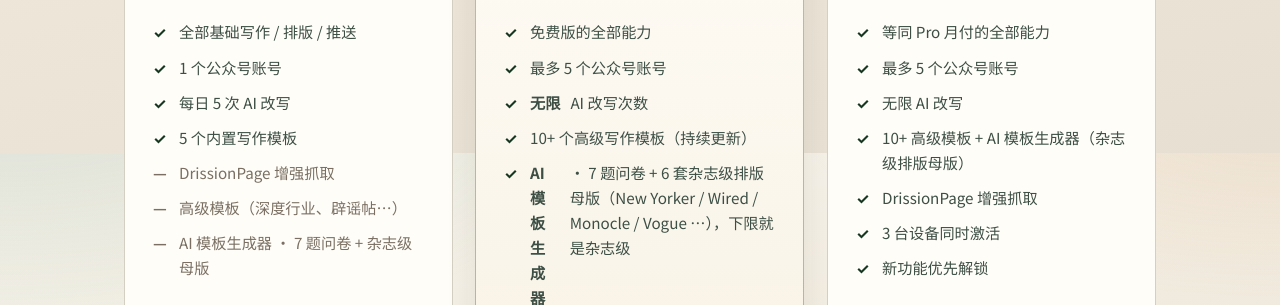
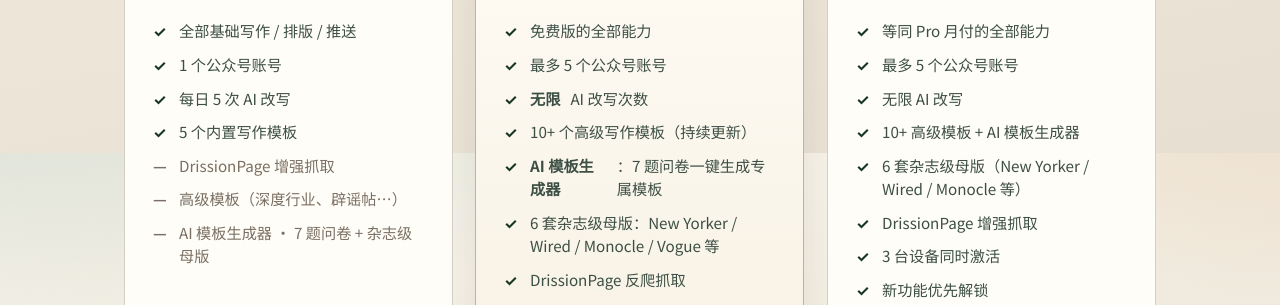
Before and after one commit to JUNSHENG428/gzhtool, a website with bundled scripts: page site/pricing.html in a window 1280 px wide. Shown: the part 647-952 px from the top of the page. Built offline with nearby package versions, Linux system fonts and the light colour scheme.

Commit message:
fix(site): pricing 长 li 在窄列竖排成单字 + 文案拆短
flex item 默认 min-width:auto 不允许收缩到内容以下，
中英混排长串触发逐字竖排（截图里"AI 模板生成器"被切成单字列）。
两手修复：
- .price-list li 加 min-width:0 + word-break:break-word + overflow-wrap:anywhere
- 把 75 字的 Pro 月付特性条拆成两条短 li，年付同步对齐

Made-with: Cursor

```diff
--- a/site/assets/css/site.css
+++ b/site/assets/css/site.css
@@ -588,6 +588,10 @@ code {
   display: flex;
   align-items: flex-start;
   gap: 10px;
+  min-width: 0;
+  line-height: 1.55;
+  word-break: break-word;
+  overflow-wrap: anywhere;
 }
 
 .price-list li::before {
--- a/site/pricing.html
+++ b/site/pricing.html
@@ -80,7 +80,8 @@
               <li>最多 5 个公众号账号</li>
               <li><strong>无限</strong> AI 改写次数</li>
               <li>10+ 个高级写作模板（持续更新）</li>
-              <li><strong>AI 模板生成器</strong> · 7 题问卷 + 6 套杂志级排版母版（New Yorker / Wired / Monocle / Vogue …），下限就是杂志级</li>
+              <li><strong>AI 模板生成器</strong>：7 题问卷一键生成专属模板</li>
+              <li>6 套杂志级母版：New Yorker / Wired / Monocle / Vogue 等</li>
               <li>DrissionPage 反爬抓取</li>
               <li>3 台设备同时激活</li>
               <li>邮件 / 群优先支持</li>
@@ -99,7 +100,8 @@
               <li>等同 Pro 月付的全部能力</li>
               <li>最多 5 个公众号账号</li>
               <li>无限 AI 改写</li>
-              <li>10+ 高级模板 + AI 模板生成器（杂志级排版母版）</li>
+              <li>10+ 高级模板 + AI 模板生成器</li>
+              <li>6 套杂志级母版（New Yorker / Wired / Monocle 等）</li>
               <li>DrissionPage 增强抓取</li>
               <li>3 台设备同时激活</li>
               <li>新功能优先解锁</li>
```
